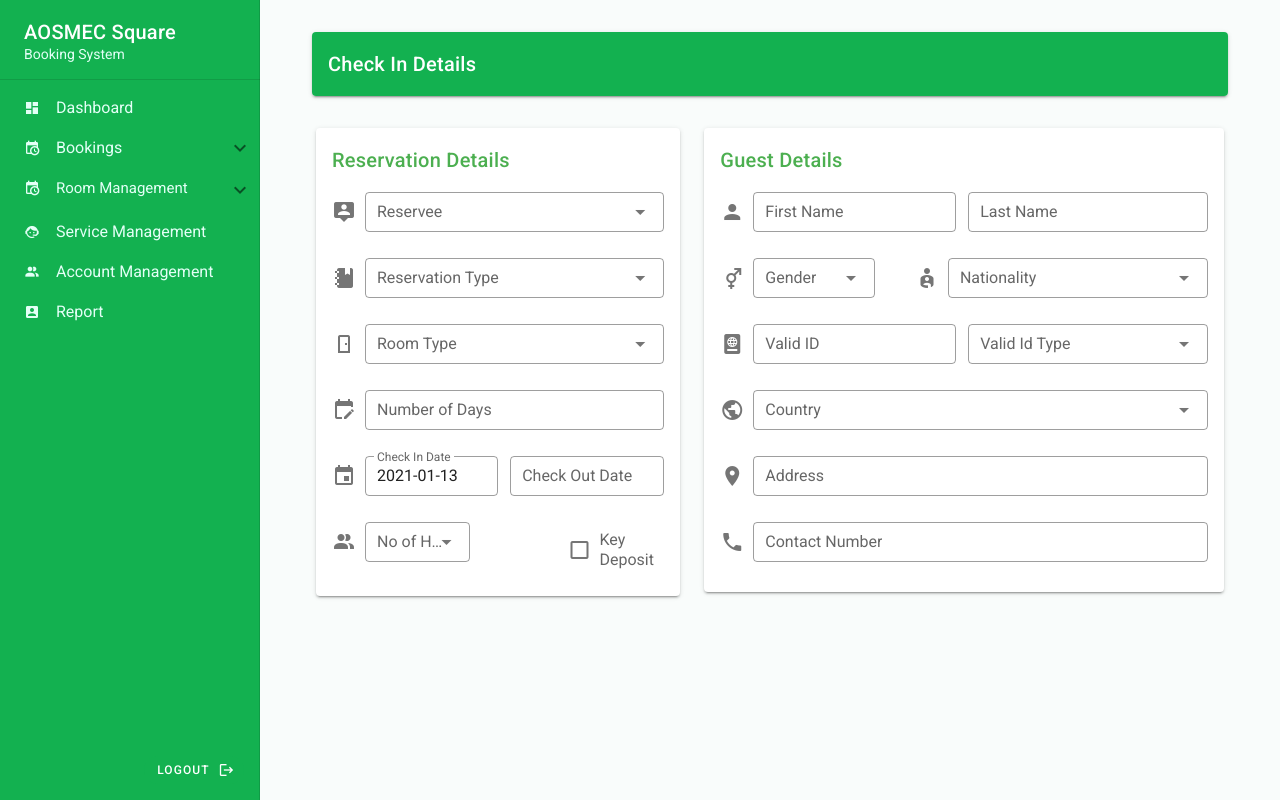
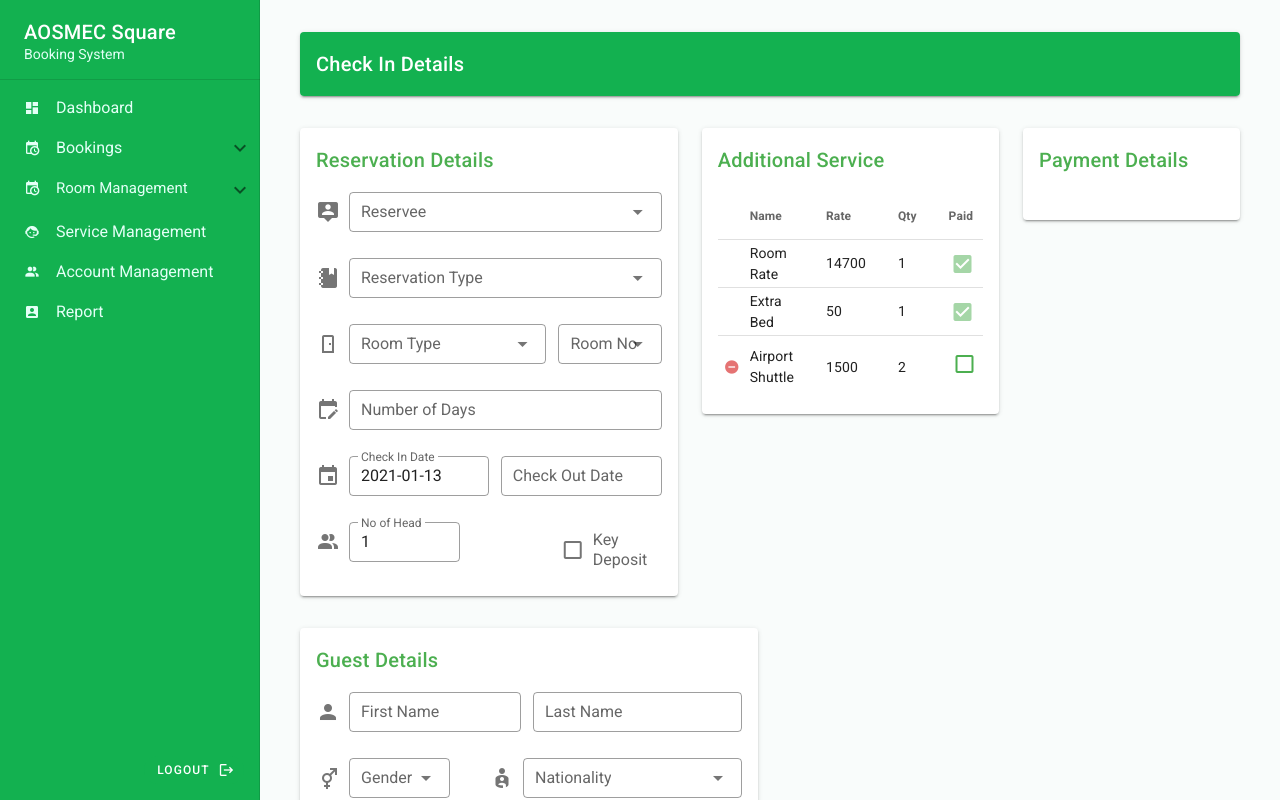
Before and after one commit to mikamikkz/AOSMECSystem, a Vue app in the folder aosmec/: page /checkin in a window 1280 px wide. Shown: the top 800 px of the page. Built offline with nearby package versions, Linux system fonts and the light colour scheme.

Commit message:
v: change the number of guest details based on no of heads

```diff
--- a/aosmec/src/views/Checkin.vue
+++ b/aosmec/src/views/Checkin.vue
@@ -1,11 +1,11 @@
 <template>
   <v-container>
-    <v-card class="mx-10 mt-5">
+    <v-card class="mx-7 mt-5">
       <v-card-title class="white--text" style="background: #13b150"
         >Check In Details</v-card-title
       >
     </v-card>
-    <v-row class="mx-8 mt-5 pa-0">
+    <v-row class="mx-4 mt-5 pa-0">
       <v-col lg="5" md="5" sm="12" d-flex>
         <v-card>
           <v-card-title class="green--text">Reservation Details</v-card-title>
@@ -42,12 +42,24 @@
                 </v-col>
               </v-row>
               <v-row>
-                <v-col class="pa-0">
+                <v-col class="pa-0" lg="8" md="8" xs="12">
                   <v-select
                     :items="roomType"
                     v-model="input.roomType"
                     label="Room Type"
                     prepend-icon="mdi-door"
+                    item-text="text"
+                    item-value="value"
+                    outlined
+                    dense
+                    color="green"
+                  ></v-select>
+                </v-col>
+                <v-col class="pa-0 pl-3" lg="4" md="4" xs="12">
+                  <v-select
+                    :items="roomNo"
+                    v-model="input.roomNo"
+                    label="Room No"
                     item-text="text"
                     item-value="value"
                     outlined
@@ -61,6 +73,7 @@
                   <v-text-field
                     v-model="input.noOfDays"
                     label="Number of Days"
+                    type="number"
                     prepend-icon="mdi-calendar-edit"
                     outlined
                     dense
@@ -165,17 +178,17 @@
               </v-row>
               <v-row>
                 <v-col class="pa-0" xl="5" md="5" xs="12">
-                  <v-select
-                    :items="noOfHeads"
+                  <v-text-field
                     v-model="input.noOfHeads"
-                    item-text="text"
-                    item-value="value"
+                    type="number"
                     label="No of Head"
-                    prepend-icon="mdi-account-multiple"
                     outlined
                     dense
                     color="green"
-                  ></v-select>
+                    prepend-icon="mdi-account-multiple"
+                    v-on:change="changeNoOfGuestForm(input.noOfHeads)"
+                  >
+                  </v-text-field>
                 </v-col>
                 <v-spacer></v-spacer>
                 <v-col class="pa-0" xl="2">
@@ -191,15 +204,74 @@
           </v-card-text>
         </v-card>
       </v-col>
-      <v-col lg="7" md="7" sm="12" d-flex>
+      <v-col lg="4" md="4" sm="12" d-flex>
+        <v-card>
+          <v-card-title class="green--text">Additional Service</v-card-title>
+          <v-card-text>
+            <v-simple-table fixed-header>
+              <template v-slot:default>
+                <thead>
+                  <tr>
+                    <th class="ma-0 pa-0"></th>
+                    <th class="text-left pl-1">Name</th>
+                    <th class="text-left">Rate</th>
+                    <th class="text-left">Qty</th>
+                    <th class="text-left">Paid</th>
+                  </tr>
+                </thead>
+                <tbody>
+                  <tr v-for="service in guestServices" :key="service.name">
+                    <td class="pa-0 ma-0">
+                      <v-btn icon small v-if="service.add" class="pt-0 mt-0">
+                        <v-icon small color="red lighten-2">mdi-minus-circle</v-icon>
+                      </v-btn>
+                    </td>
+                    <td class="pl-1">{{ service.name }}</td>
+                    <td>{{ service.rate }}</td>
+                    <td>{{ service.quantity }}</td>
+                    <td>
+                      <v-btn icon small v-if="!service.add">
+                        <v-icon color="green lighten-3"
+                          >mdi-checkbox-marked</v-icon
+                        >
+                      </v-btn>
+                      <v-checkbox
+                        success
+                        v-model="service.status"
+                        v-if="service.add"
+                        class="pa-0 ml-1"
+                      ></v-checkbox>
+                    </td>
+                  </tr>
+                </tbody>
+              </template>
+            </v-simple-table>
+          </v-card-text>
+        </v-card>
+      </v-col>
+      <v-col lg="3" md="3" sm="12" d-flex>
+        <v-card>
+          <v-card-title class="green--text">Payment Details</v-card-title>
+          <v-card-text class="mt-3"> </v-card-text>
+        </v-card>
+      </v-col>
+    </v-row>
+    <v-row class="mx-4 mt-5 pa-0">
+      <v-col
+        lg="6"
+        md="6"
+        sm="12"
+        d-flex
+        v-for="guest in noOfGuestForm"
+        :key="guest"
+      >
         <GuestForm></GuestForm>
       </v-col>
     </v-row>
   </v-container>
 </template>
-
 <script>
-import GuestForm from "../components/GuestForm"
+import GuestForm from "../components/GuestForm";
 export default {
   components: { GuestForm },
   name: "CheckIn",
@@ -208,11 +280,37 @@ export default {
       input: {
         fname: "",
         lname: "",
+        noOfHeads: "1",
         checkInDate: new Date().toISOString().substr(0, 10),
         checkOutDate: "",
       },
+      noOfGuestForm: 1,
       reservee: [],
       roomType: [],
+      roomNo: [],
+      guestServices: [
+        {
+          add: false,
+          name: "Room Rate",
+          rate: "14700",
+          quantity: "1",
+          status: true,
+        },
+        {
+          add: false,
+          name: "Extra Bed",
+          rate: "50",
+          quantity: "1",
+          status: true,
+        },
+        {
+          add: true,
+          name: "Airport Shuttle",
+          rate: "1500",
+          quantity: "2",
+          status: false,
+        },
+      ],
       reservationType: [
         { text: "Booking.com", value: "Booking.com" },
         { text: "Agoda", value: "Agoda" },
@@ -220,17 +318,15 @@ export default {
         { text: "AirBnB", value: "AirBnB" },
         { text: "Expedia", value: "Expedia" },
       ],
-      noOfHeads: [
-        { text: "1", value: "1" },
-        { text: "2", value: "2" },
-        { text: "3", value: "3" },
-        { text: "4", value: "4" },
-        { text: "5", value: "5" },
-      ],
       checkIn: false,
       checkOut: false,
-      date: '',
+      date: "",
     };
+  },
+  methods: {
+    changeNoOfGuestForm: function (noOfHeads) {
+      this.noOfGuestForm = parseInt(noOfHeads, 10);
+    },
   },
 };
 </script>
```
